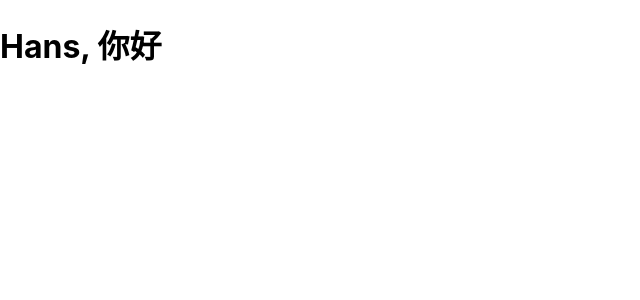
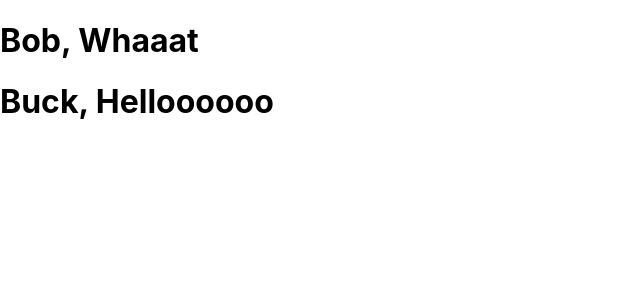
Before and after one commit to jchans-learning/react-practice, a React (Create React App) app: page / in a window 1280 px wide. Shown: the top 300 px of the page, without its empty margins (0-640 px from the left). Built offline with nearby package versions, Linux system fonts and the light colour scheme.

Commit message:
20200208 note

```diff
--- a/src/App.js
+++ b/src/App.js
@@ -1,9 +1,11 @@
-import HelloProps from './components/HelloProps'
+import HelloProps3 from './components/HelloProps3'
+import HelloPropsClass2 from './components/HelloPropsClass2'
 
 function App() {
   return (
     <>
-      <HelloProps text="你好" name="Hans" />
+      <HelloProps3 name={undefined} text={'Whaaat'} />
+      <HelloPropsClass2 />
     </>
   )
 }
--- /dev/null
+++ b/src/components/HelloProps3.js
@@ -0,0 +1,19 @@
+// 透過 props 傳入參數得到父母元件傳來的屬性值
+function HelloProps3(props) {
+  // 解構賦值
+  const { name, text } = props
+
+  return (
+    <h1>
+      {name}, {text}
+    </h1>
+  )
+}
+
+// 預設屬性值
+HelloProps3.defaultProps = {
+  name: 'Bob',
+  text: 'Hello',
+}
+
+export default HelloProps3
--- /dev/null
+++ b/src/components/HelloPropsClass2.js
@@ -0,0 +1,27 @@
+import React from 'react'
+
+class HelloPropsClass2 extends React.Component {
+  // 建構式要得到 props 的寫法
+  constructor(props) {
+    super(props)
+    this.state = {}
+    console.log(props)
+  }
+
+  render() {
+    const { name, text } = this.props
+    return (
+      <h1>
+        {name}, {text}
+      </h1>
+    )
+  }
+}
+
+// 預設屬性
+HelloPropsClass2.defaultProps = {
+  name: 'Buck',
+  text: 'Helloooooo',
+}
+
+export default HelloPropsClass2
```
Also changed, not shown: 1 other file (tests, documents, lock files or other folders).
